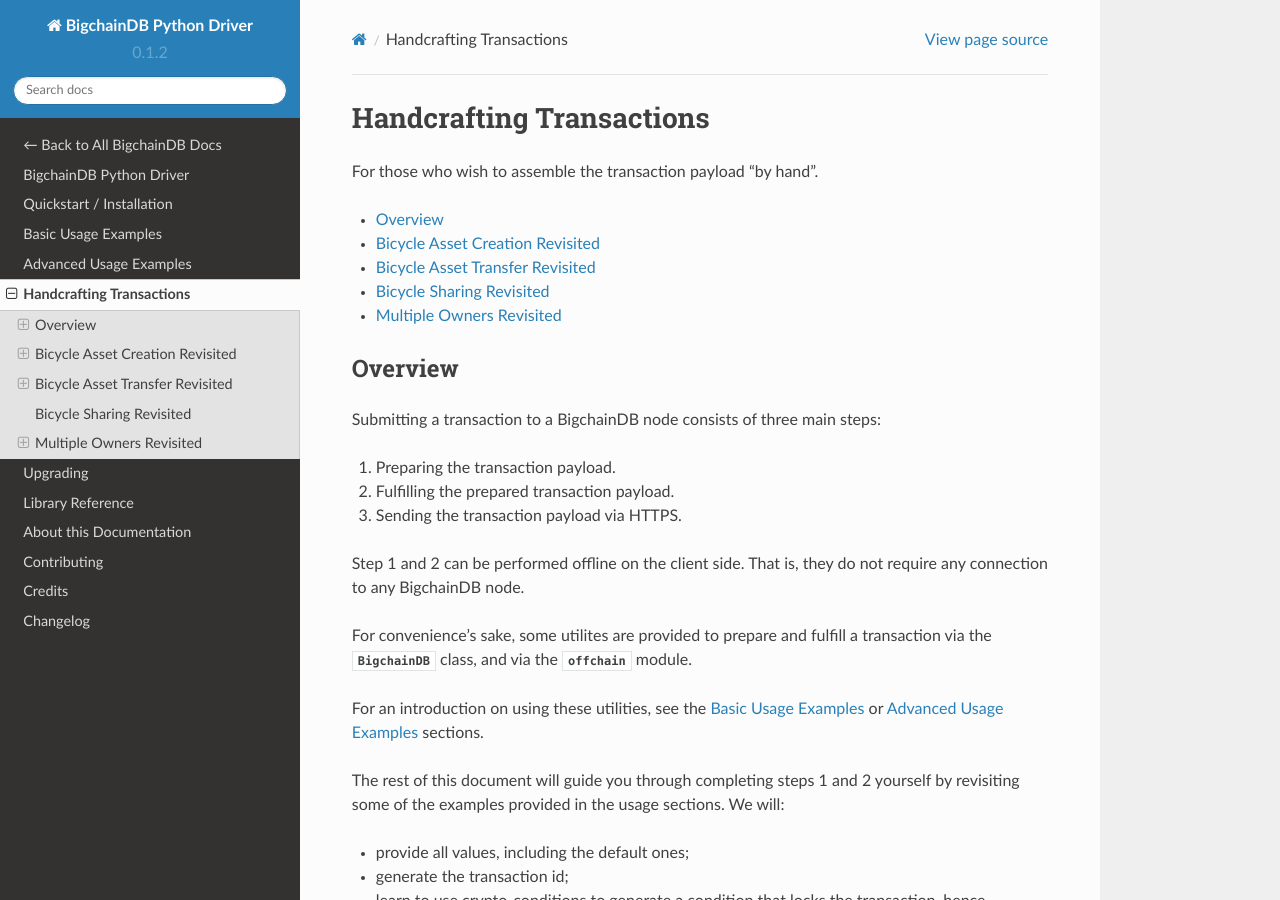
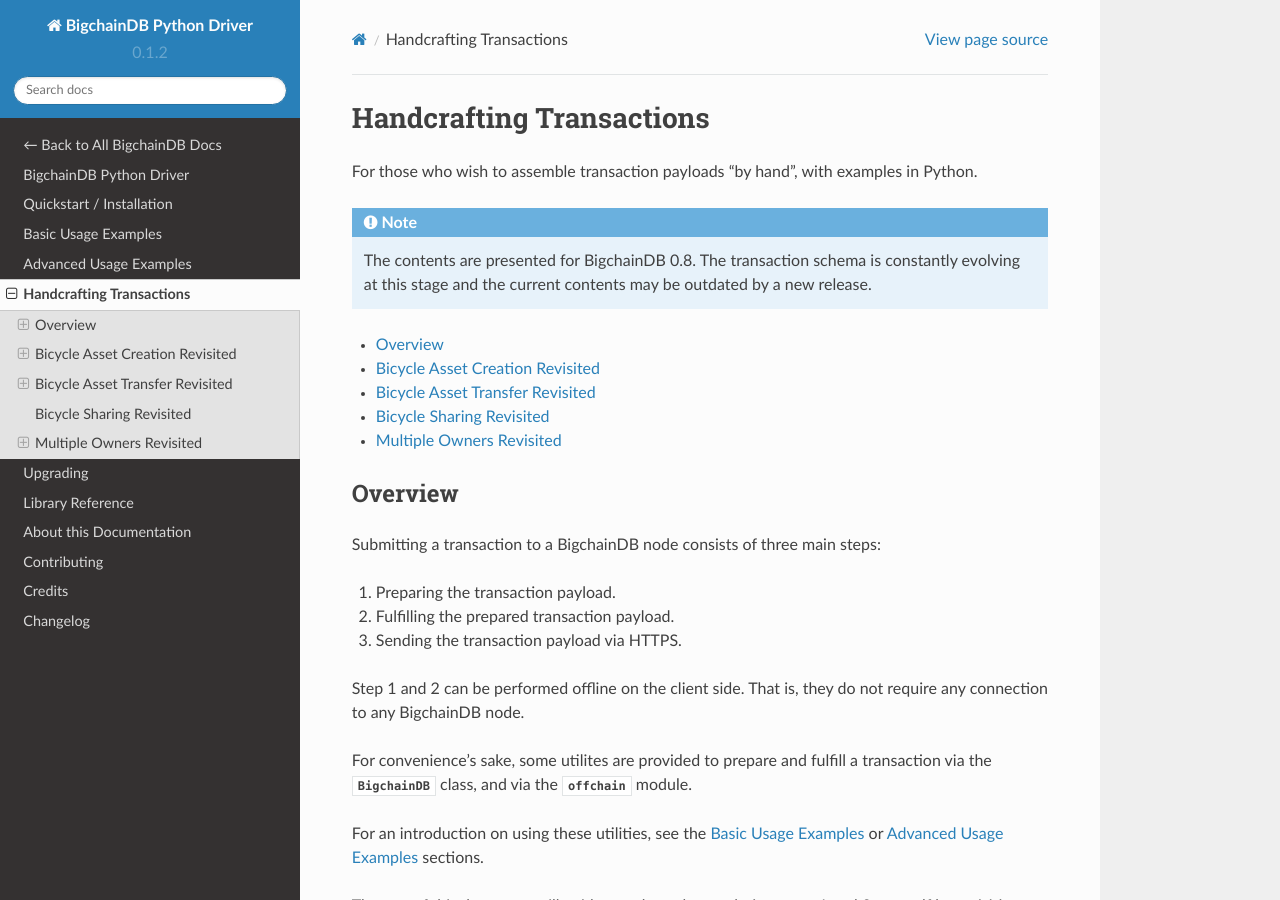
Before and after one commit to bigchaindb/bigchaindb-driver, a Sphinx documentation site: the page built from docs/handcraft.rst, in a window 1280 px wide and 900 px high. Built offline with Sphinx 7.4.7 and the Read the Docs theme 2.0.0, drawn with Linux system fonts in a browser that asks for light colours.

Commit message:
Add note about assumed server version

```diff
--- a/docs/handcraft.rst
+++ b/docs/handcraft.rst
@@ -2,7 +2,13 @@
 Handcrafting Transactions
 #########################
 
-For those who wish to assemble the transaction payload "by hand".
+For those who wish to assemble transaction payloads "by hand", with examples in
+Python.
+
+.. note::
+    The contents are presented for BigchainDB 0.8. The transaction schema is
+    constantly evolving at this stage and the current contents may be outdated
+    by a new release.
 
 .. contents::
     :local:
```
